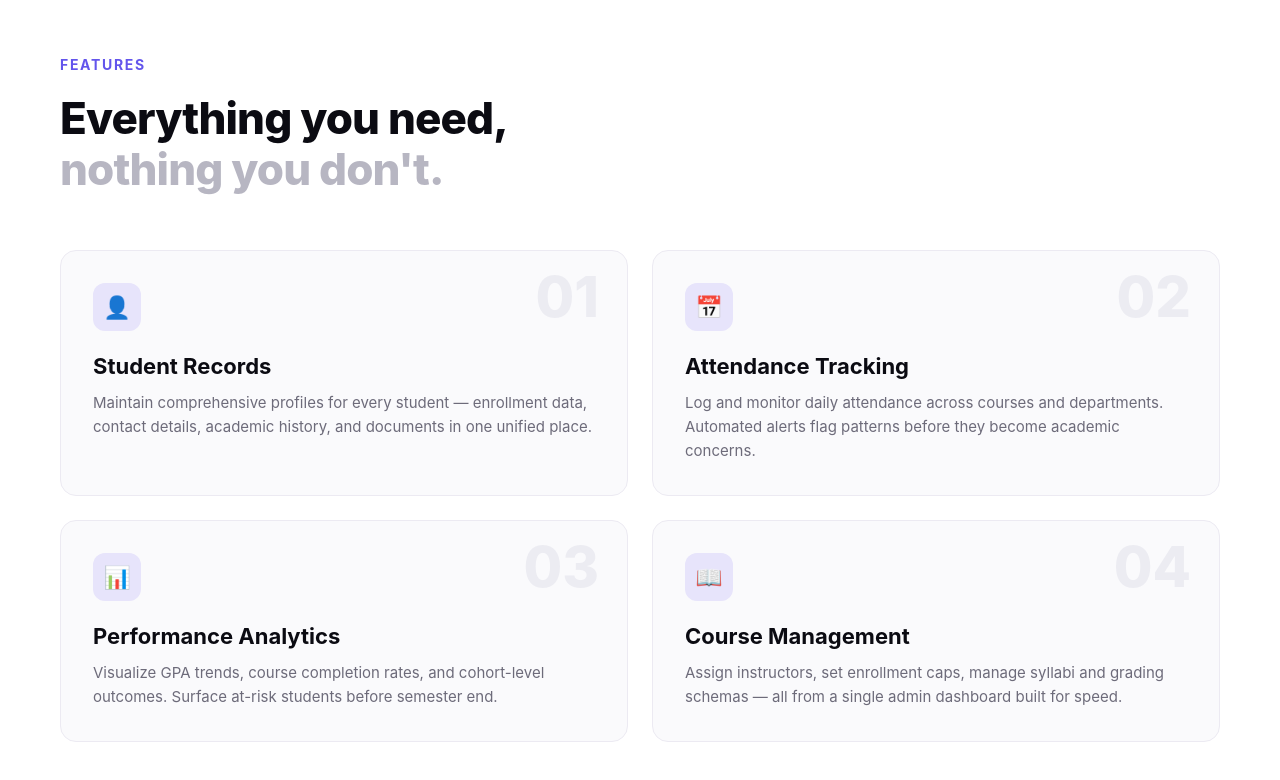
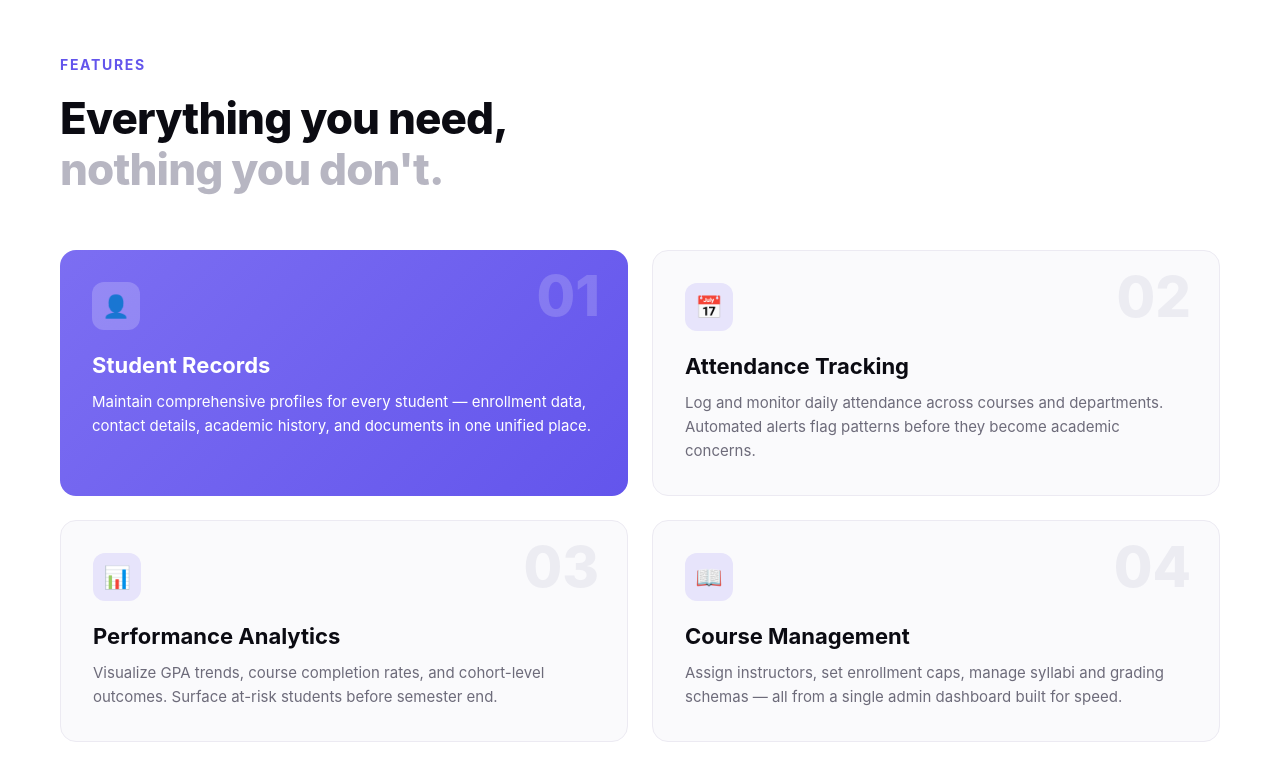
Before and after one commit to MuhammadAbdullahKhan11may/Student-Management-System, a plain HTML site: page index.html in a window 1280 px wide. Shown: the part 778-1558 px from the top of the page. Drawn offline with Linux system fonts and the light colour scheme.

Commit message:
Update style.css

```diff
--- a/style.css
+++ b/style.css
@@ -351,17 +351,32 @@ html, body {
   border: none;
 }
 
-.feature-card-active .feature-number {
+.feature-card {
+  cursor: pointer;
+  transition: background 0.2s ease, border-color 0.2s ease;
+}
+
+.feature-card:hover:not(.active) {
+  background: #f1f0fb;
+  border-color: #cfcaf5;
+}
+
+.feature-card.active {
+  background: linear-gradient(135deg, var(--purple-bright), var(--purple));
+  border: none;
+}
+
+.feature-card.active .feature-number {
   color: rgba(255, 255, 255, 0.18);
 }
 
-.feature-card-active .feature-icon {
+.feature-card.active .feature-icon {
   background: rgba(255, 255, 255, 0.2);
   color: #ffffff;
 }
 
-.feature-card-active h3,
-.feature-card-active p {
+.feature-card.active h3,
+.feature-card.active p {
   color: #ffffff;
 }
 
```
